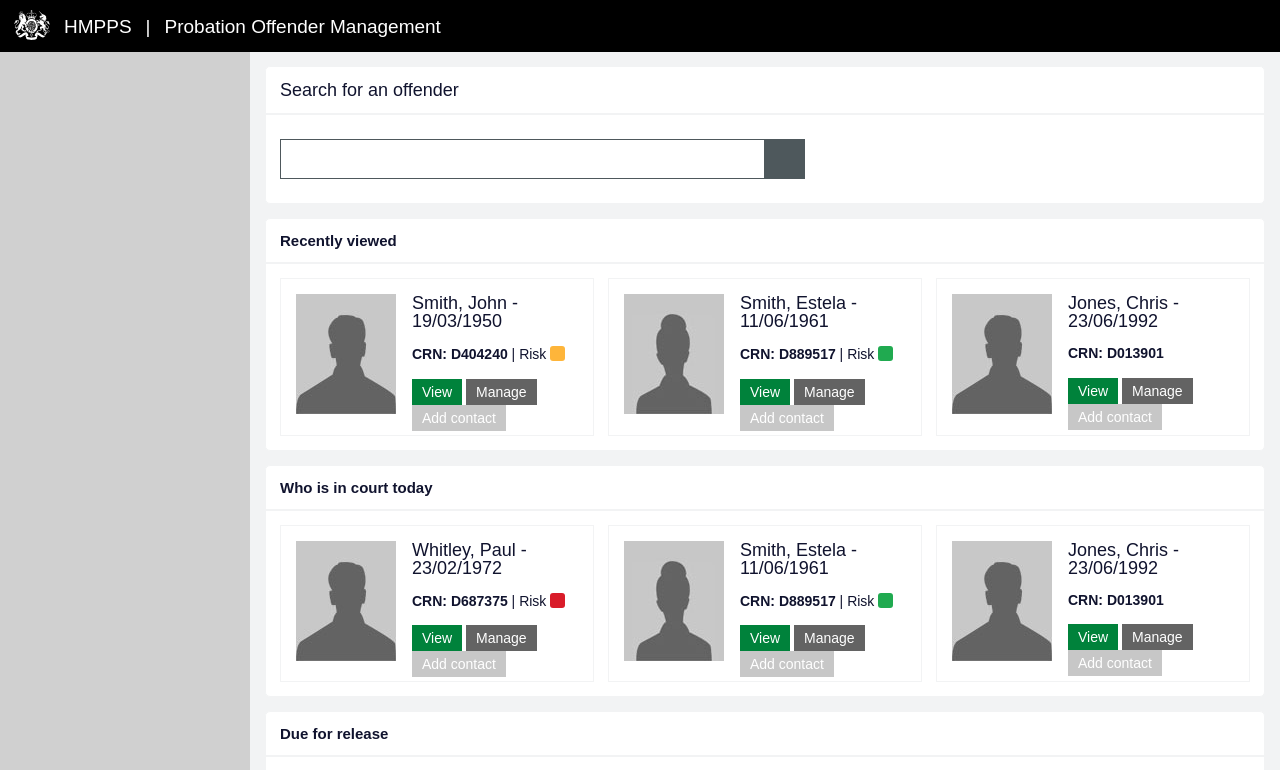
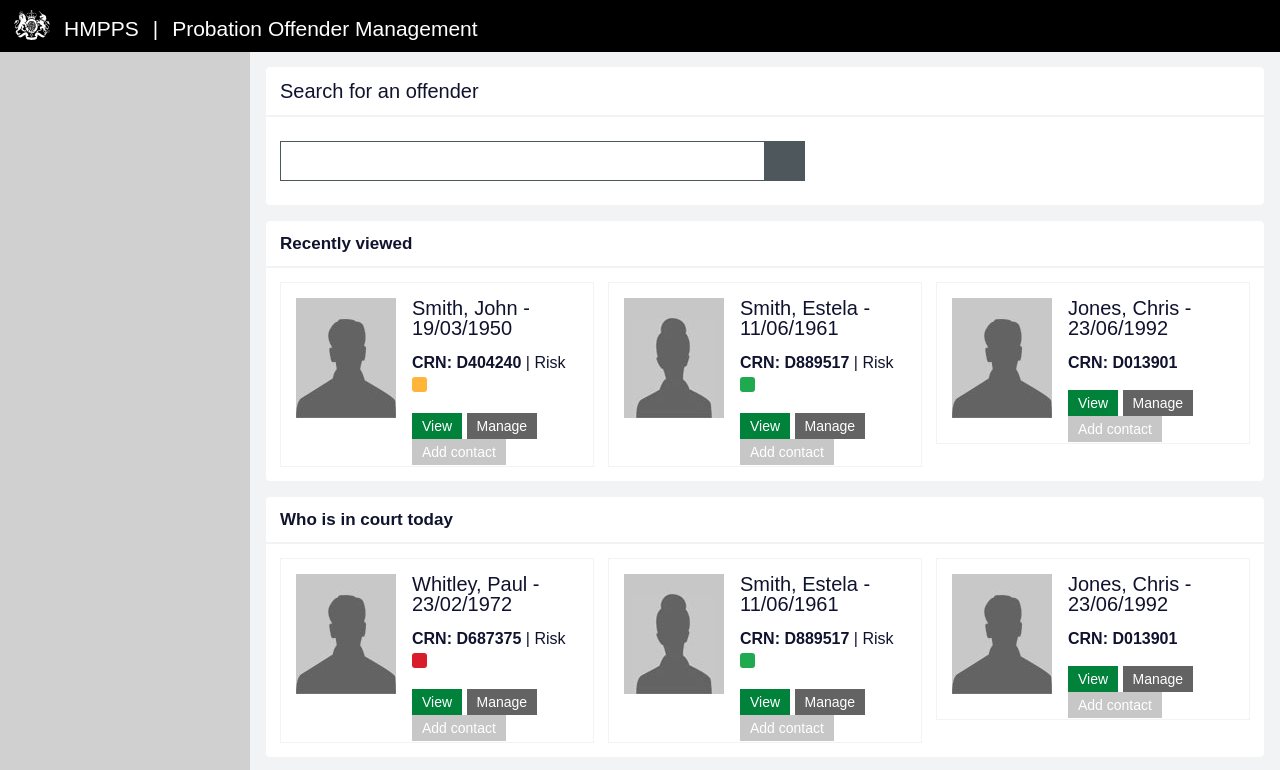
Before and after one commit to ministryofjustice/new-probation-services, a React (Create React App) app: page / in a window 1280 px wide. Shown: the top 770 px of the page. Built offline with nearby package versions, Linux system fonts and the light colour scheme; a web font is replaced by a local one.

Commit message:
Reduced font size on mobile devices

```diff
--- a/src/styles/base/_typography.scss
+++ b/src/styles/base/_typography.scss
@@ -1,9 +1,14 @@
-$body-size: 14;
+$body-size: 16;
+$body-size-mobile: 14;
 
 body {
   font-size: $body-size + px;
   font-weight: 400;
   line-height: 1.4;
+
+  @include breakpoint(mobile) {
+    font-size: $body-size-mobile + px;
+  }
 }
 
 a {
@@ -29,6 +34,10 @@ h1 {
   font-size: ($body-size + 4) + px;
   font-weight: 400;
   margin: $standard-space 0;
+
+  @include breakpoint(mobile) {
+    font-size: ($body-size-mobile + 2) + px;
+  }
 }
 
 h2,
@@ -36,18 +45,30 @@ h3 {
   font-size: ($body-size + 1) + px;
   font-weight: 600;
   margin: $standard-space 0;
+
+  @include breakpoint(mobile) {
+    font-size: ($body-size-mobile + 1) + px;
+  }
 }
 
 h4 {
   font-size: $body-size + px;
   font-weight: 600;
   text-transform: uppercase;
+
+  @include breakpoint(mobile) {
+    font-size: $body-size-mobile + px;
+  }
 }
 
 h5,
 h6 {
   font-size: $body-size + px;
   font-weight: 700;
+
+  @include breakpoint(mobile) {
+    font-size: $body-size-mobile + px;
+  }
 }
 
 hr {
@@ -69,14 +90,26 @@ mark {
 
 .text-large {
   font-size: ($body-size + 3) + px;
+
+  @include breakpoint(mobile) {
+    font-size: ($body-size-mobile + 2) + px;
+  }
 }
 
 .text-x-large {
   font-size: ($body-size + 5) + px;
+
+  @include breakpoint(mobile) {
+    font-size: ($body-size-mobile + 3) + px;
+  }
 }
 
 .text-xx-large {
   font-size: ($body-size + 10) + px;
+
+  @include breakpoint(mobile) {
+    font-size: ($body-size-mobile + 5) + px;
+  }
 }
 
 .text-bold {
--- a/src/styles/layout/_standard.scss
+++ b/src/styles/layout/_standard.scss
@@ -5,7 +5,7 @@
 }
 
 html {
-  background: $app-header;
+  background: $primary-bg;
 }
 
 body {
```
